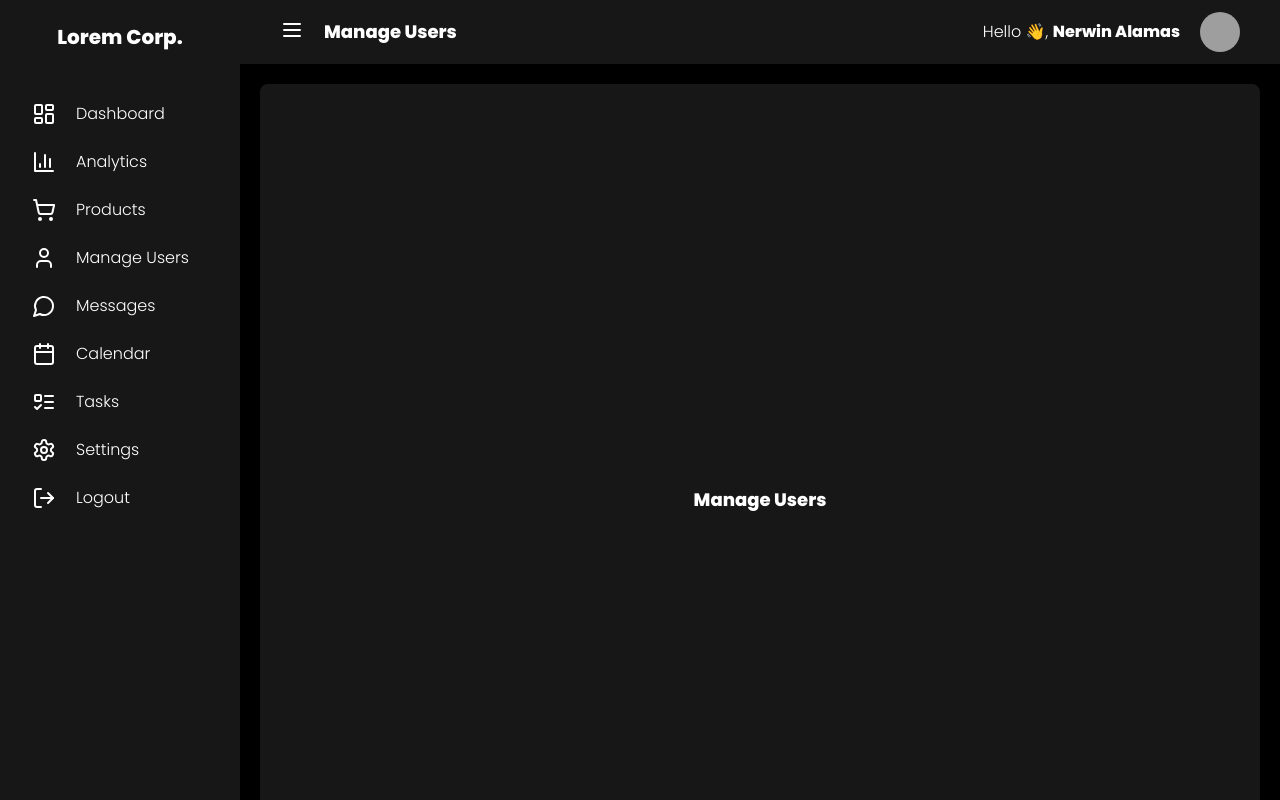
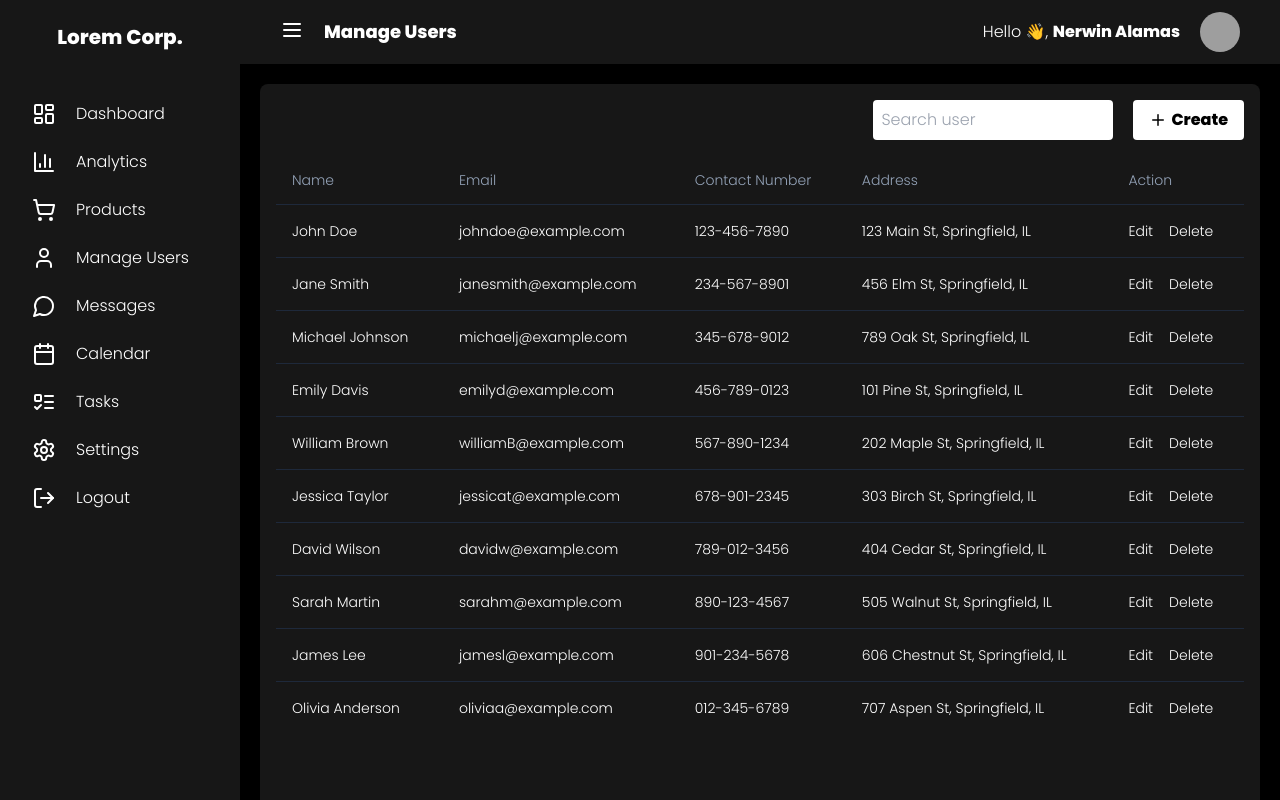
Before and after one commit to nerwinalamas/admin_dashboard_fe, a React (Vite) app: page /manage-users in a window 1280 px wide. Shown: the top 800 px of the page. Built offline with nearby package versions, Linux system fonts and the light colour scheme; grey boxes are pictures that could not be loaded.

Commit message:
feat: manage users page

```diff
--- a/src/pages/ManageUsers.tsx
+++ b/src/pages/ManageUsers.tsx
@@ -1,10 +1,58 @@
+import { Plus } from "lucide-react";
+import { userData } from "../assets/data";
+import {
+    Table,
+    TableBody,
+    TableCell,
+    TableHead,
+    TableHeader,
+    TableRow,
+} from "../components/ui/table";
+
 const ManageUsers = () => {
     return (
         <div className="w-full h-full p-5 grid grid-cols-1 grid-rows-1">
-            <div className="flex items-center justify-center rounded-lg col-span-1 row-span-1 bg-customCard">
-                <h2 className="text-lg font-semibold text-customPrimary">
-                    Manage Users
-                </h2>
+            <div className="flex flex-col gap-4 p-4 shadow-md rounded-lg col-span-1 row-span-1 bg-customCard">
+                <div className="flex justify-end items-center">
+                    <div className="flex gap-5">
+                        <input
+                            type="text"
+                            placeholder="Search user"
+                            className="hidden md:block md:w-60 md:p-2 md:rounded-sm md:text-customBackground"
+                        />
+                        <button className="flex items-center gap-1 px-4 py-2 rounded-sm font-semibold bg-customPrimary text-customBackground">
+                            <Plus size={18} />
+                            Create
+                        </button>
+                    </div>
+                </div>
+                <Table>
+                    <TableHeader>
+                        <TableRow>
+                            <TableHead>Name</TableHead>
+                            <TableHead>Email</TableHead>
+                            <TableHead>Contact Number</TableHead>
+                            <TableHead>Address</TableHead>
+                            <TableHead>Action</TableHead>
+                        </TableRow>
+                    </TableHeader>
+                    <TableBody>
+                        {userData.map((user) => (
+                            <TableRow key={user.id}>
+                                <TableCell className="font-medium">
+                                    {user.name}
+                                </TableCell>
+                                <TableCell>{user.email}</TableCell>
+                                <TableCell>{user.contactNumber}</TableCell>
+                                <TableCell>{user.address}</TableCell>
+                                <TableCell className="flex items-center gap-4">
+                                    <button>Edit</button>
+                                    <button>Delete</button>
+                                </TableCell>
+                            </TableRow>
+                        ))}
+                    </TableBody>
+                </Table>
             </div>
         </div>
     );
```
